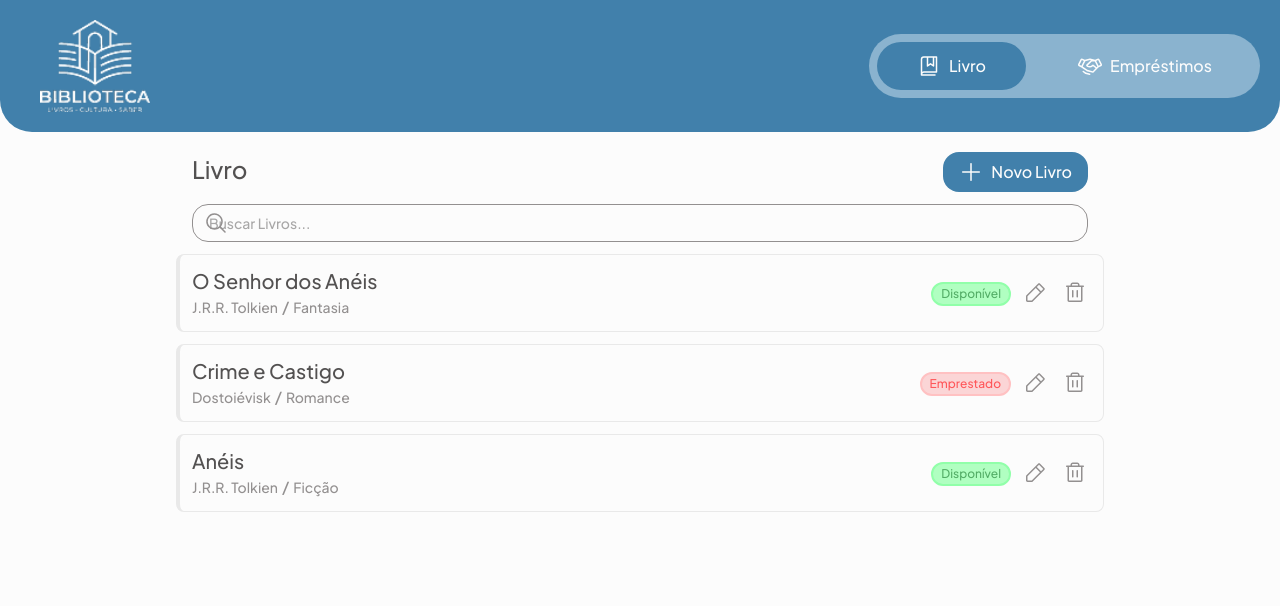
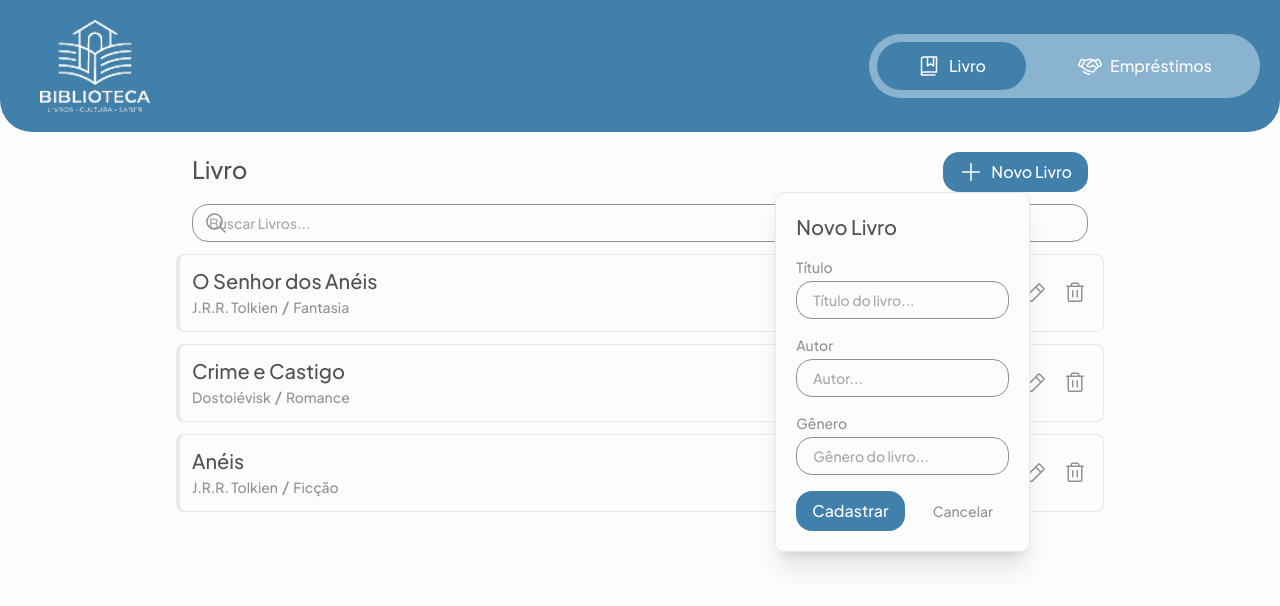
Before and after one commit to MayconSantos04/Front-End-Biblioteca, a React (Vite) app: page / in a window 1280 px wide. Both pictures are taken after a click on the button "Novo Livro". Shown: the top 606 px of the page. Built offline with nearby package versions, Linux system fonts and the light colour scheme.

Commit message:
feat: component of modal created and added your logic.

```diff
--- a/src/App.tsx
+++ b/src/App.tsx
@@ -14,6 +14,7 @@ import Book from "../src/assets/icons/book.svg?react";
 import Handshake from "./assets/icons/handshake.svg?react";
 import InputSearch from "./core-components/component-book/Input-search";
 import BodyBooks from "./core-components/component-book/Body-books";
+import ModalRegister from "./core-components/component-book/Modal-register-book";
 
 export default function App() {
   return (
@@ -23,6 +24,7 @@ export default function App() {
         <Title />
         <InputSearch />
         <BodyBooks />
+        <ModalRegister />
       </Container>
 
       {/* <Text variant="body-text-base" className="text-blue">
--- /dev/null
+++ b/src/components/Input-label.tsx
@@ -0,0 +1,23 @@
+import InputText from "./Input-text";
+
+interface InputProps {
+  label: string;
+  id: string;
+  placeholder?: string;
+}
+
+export default function InputLabel({ label, id, placeholder }: InputProps) {
+  return (
+    <div className="flex flex-col gap-1">
+      <label htmlFor={id} className="text-sm text-gray-300">
+        {label}
+      </label>
+
+      <InputText
+        id={id}
+        placeholder={placeholder}
+        className="border w-full px-3 py-2"
+      />
+    </div>
+  );
+}
--- /dev/null
+++ b/src/core-components/component-book/Modal-register-book.tsx
@@ -0,0 +1,51 @@
+import Text from "../../components/Text";
+import Card from "../../components/Card";
+import Button from "../../components/Button";
+import InputLabel from "../../components/Input-label";
+
+interface ModalRegisterProps {
+  isOpen: boolean;
+  onClose: () => void;
+}
+
+export default function ModalRegister({ isOpen, onClose }: ModalRegisterProps) {
+  if (!isOpen) return null;
+  return (
+    <div className="absolute">
+      <div>
+        <Card className="p-5 bg-base-primary shadow-xl">
+          <form className="flex flex-col gap-4">
+            <div>
+              <Text variant="body-text-name" className="text-gray-100">
+                Novo Livro
+              </Text>
+            </div>
+            <div>
+              <InputLabel
+                label="Título"
+                placeholder="Título do livro..."
+                id="título"
+              />
+            </div>
+            <div>
+              <InputLabel label="Autor" placeholder="Autor..." id="autor" />
+            </div>
+            <div>
+              <InputLabel
+                label="Gênero"
+                placeholder="Gênero do livro..."
+                id="genero"
+              />
+            </div>
+            <div className="flex gap-3 items-center">
+              <Button>Cadastrar</Button>
+              <Button variant="secondary">
+                <Text className="text-gray-300">Cancelar</Text>
+              </Button>
+            </div>
+          </form>
+        </Card>
+      </div>
+    </div>
+  );
+}
--- a/src/core-components/component-book/Title.tsx
+++ b/src/core-components/component-book/Title.tsx
@@ -1,9 +1,13 @@
+import { useState } from "react";
 import Text from "../../components/Text";
 import Button from "../../components/Button";
+import ModalRegister from "./Modal-register-book";
 import Container from "../../components/Container";
 import Plus from "../../assets/icons/plus.svg?react";
 
 export default function Title() {
+  const [openModal, setOpenModal] = useState(false);
+
   return (
     <div>
       <Container className="flex justify-between items-center mt-5">
@@ -16,7 +20,15 @@ export default function Title() {
         </div>
 
         <div>
-          <Button icon={Plus}>Novo Livro</Button>
+          <Button onClick={() => setOpenModal(true)} icon={Plus}>
+            Novo Livro
+          </Button>
+          <div className="relative z-10 right-42">
+            <ModalRegister
+              isOpen={openModal}
+              onClose={() => setOpenModal(false)}
+            />
+          </div>
         </div>
       </Container>
     </div>
```
